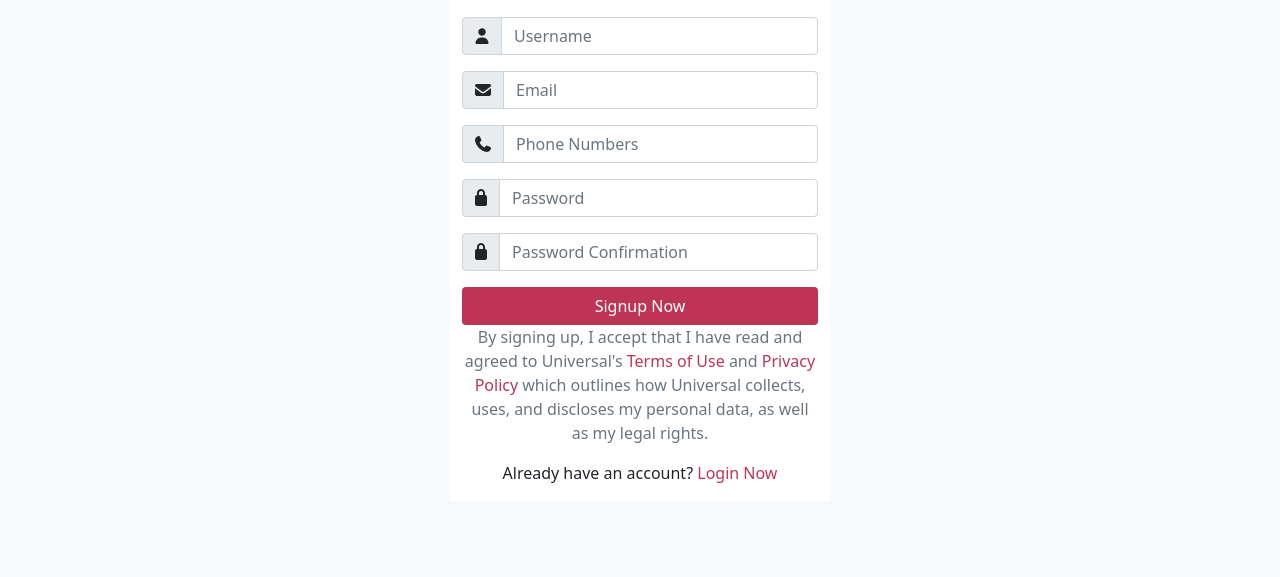
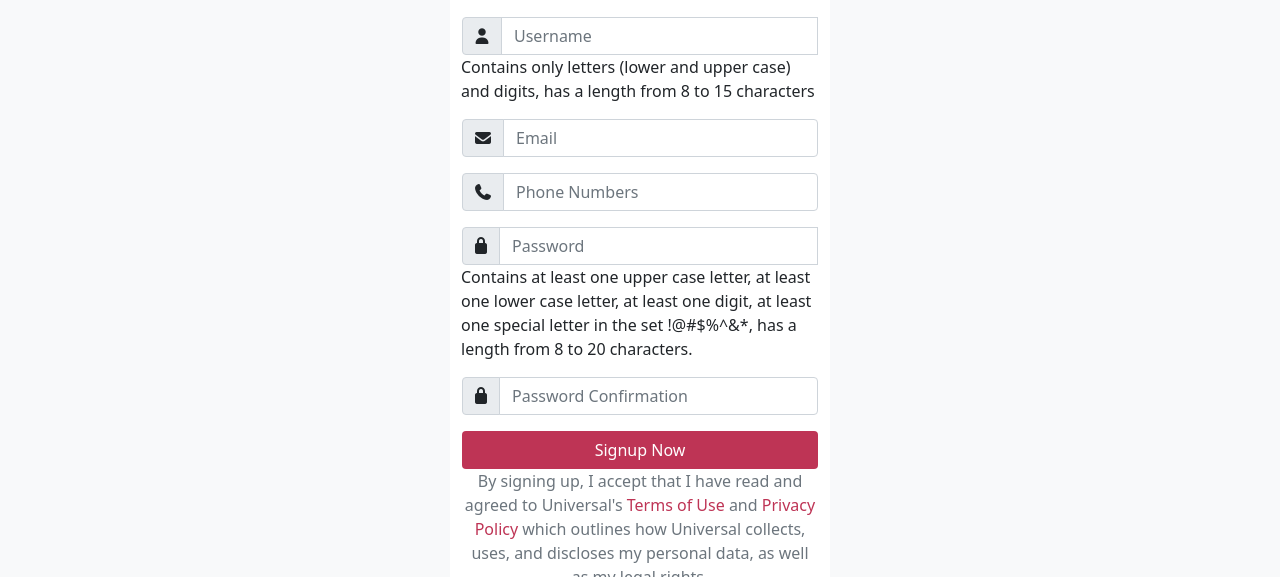
Before and after one commit to minhhoang2703/Signup-page-for-Customer, a plain HTML site: page sign up/index.html in a window 1280 px wide. Shown: the part 610-1187 px from the top of the page. Before the commit the page ends 1111 px from the top, so only its background shows below. Drawn offline with Linux system fonts and the light colour scheme.

Commit message:
Add files via upload
update username and password requirements

```diff
--- a/sign up/index.html
+++ b/sign up/index.html
@@ -413,11 +413,12 @@
                     </div>
                     <input class="file-upload" type="file" accept="image/*"/>
                 </div>
-                <div class="input-group mb-3">
+                <div class="input-group">
                     <span class="input-group-text">
                         <i class="fa fa-user"></i>
                     </span>
                     <input type="text" class="form-control" placeholder="Username">
+                    <p class="text-left">Contains only letters (lower and upper case) and digits, has a length from 8 to 15 characters</p>
                 </div>
                 <div class="input-group mb-3">
                     <span class="input-group-text">
@@ -431,11 +432,12 @@
                     </span>
                     <input type="number" class="form-control" placeholder="Phone Numbers">
                 </div>
-                <div class="input-group mb-3">
+                <div class="input-group">
                     <span class="input-group-text">
                         <i class="fa fa-lock"></i>
                     </span>
                     <input type="text" class="form-control" placeholder="Password">
+                    <p class="text-left">Contains at least one upper case letter, at least one lower case letter, at least one digit, at least one special letter in the set !@#$%^&*, has a length from 8 to 20 characters.</p>
                 </div>
                 <div class="input-group mb-3">
                     <span class="input-group-text">
```
